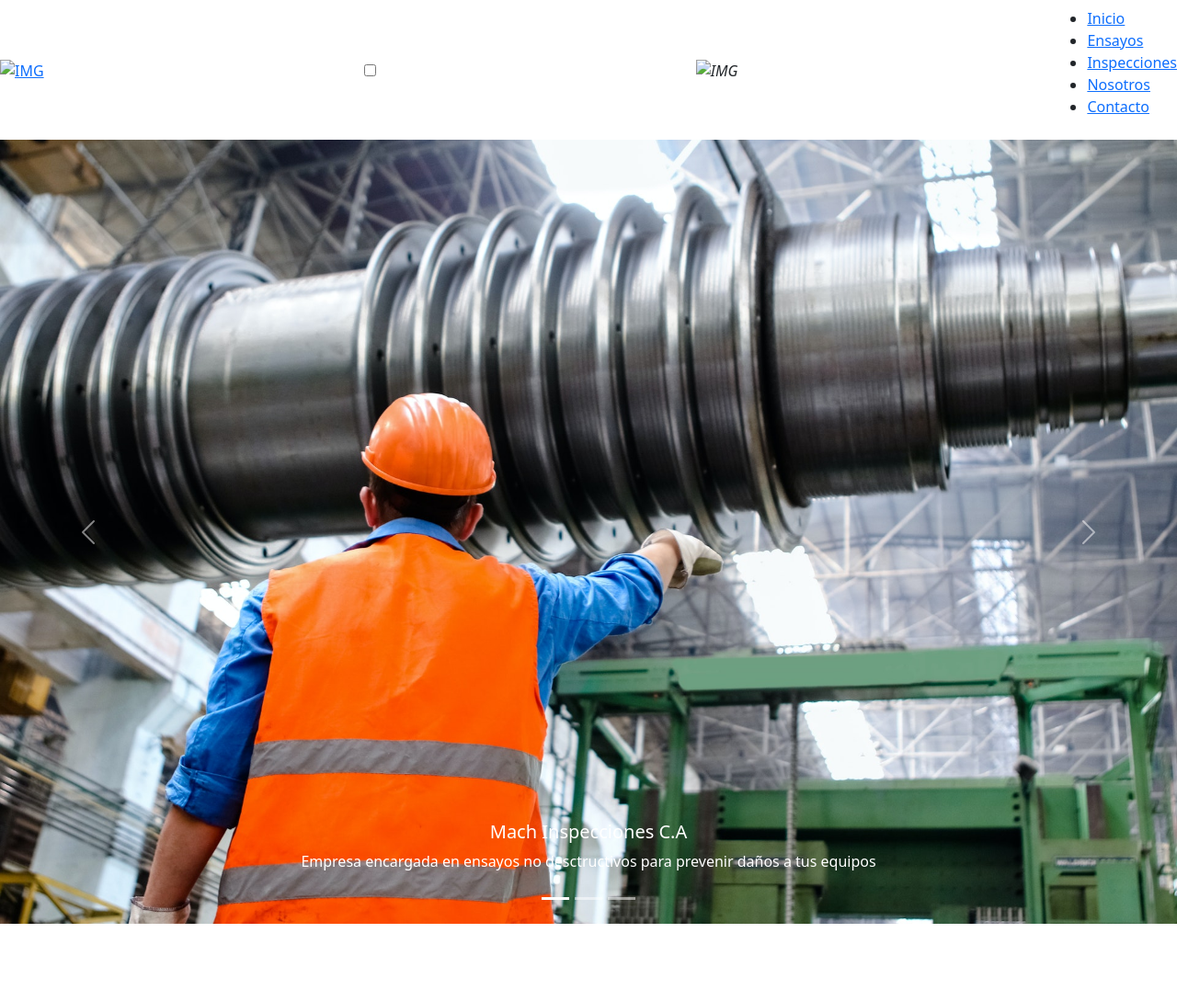
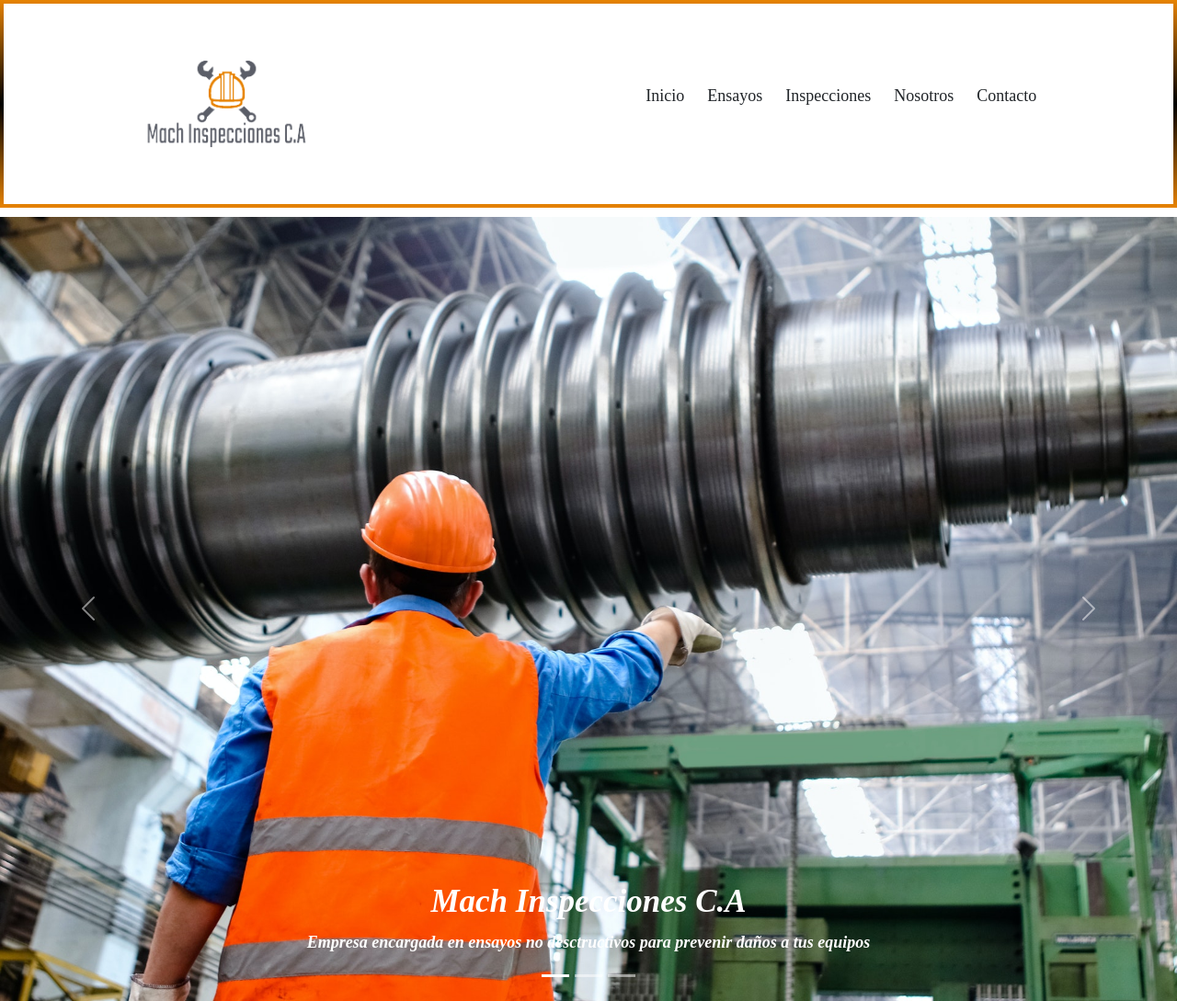
Before and after one commit to Luisalejandro28/ProyectofinalDesarrolloWeb, a website: page index.html in a window 1280 px wide. Shown: the top 1089 px of the page at 92% size. Drawn offline with nearby package versions, Linux system fonts and the light colour scheme; files that its build step writes are made by us from their sources; the site is published under a folder, as on GitHub Pages, so addresses that start at the root find nothing; a web font is replaced by a local one.

Commit message:
Update index.html

```diff
--- a/index.html
+++ b/index.html
@@ -11,14 +11,14 @@
   <link rel="icon" href="./imagen/logo.png">
   <!--SCSS/CSS-->
   <link rel="stylesheet" href="https://cdn.jsdelivr.net/npm/bootstrap@5.2.0-beta1/dist/css/bootstrap.min.css">
-  <link rel="stylesheet" href="/style/style.css">
+  <link rel="stylesheet" href="./style/style.css">
 </head>
 <body>
   <header>
     <nav class="navbar">
-      <a href="../index.html"><img class="logo" src="/imagen/logo.png" alt="IMG"></a>
+      <a href="../index.html"><img class="logo" src="./imagen/logo.png" alt="IMG"></a>
       <input type="checkbox" id="toggler">
-      <label for="toggler"><div class="ri-menu-line"><i><img class="logo2" src="/imagen/menu2.png" alt="IMG"></i></div></label>
+      <label for="toggler"><div class="ri-menu-line"><i><img class="logo2" src="./imagen/menu2.png" alt="IMG"></i></div></label>
       <div class="menu">
         <ul class="list">
           <li><a href="./index.html" class="right">Inicio</a></li>
```
